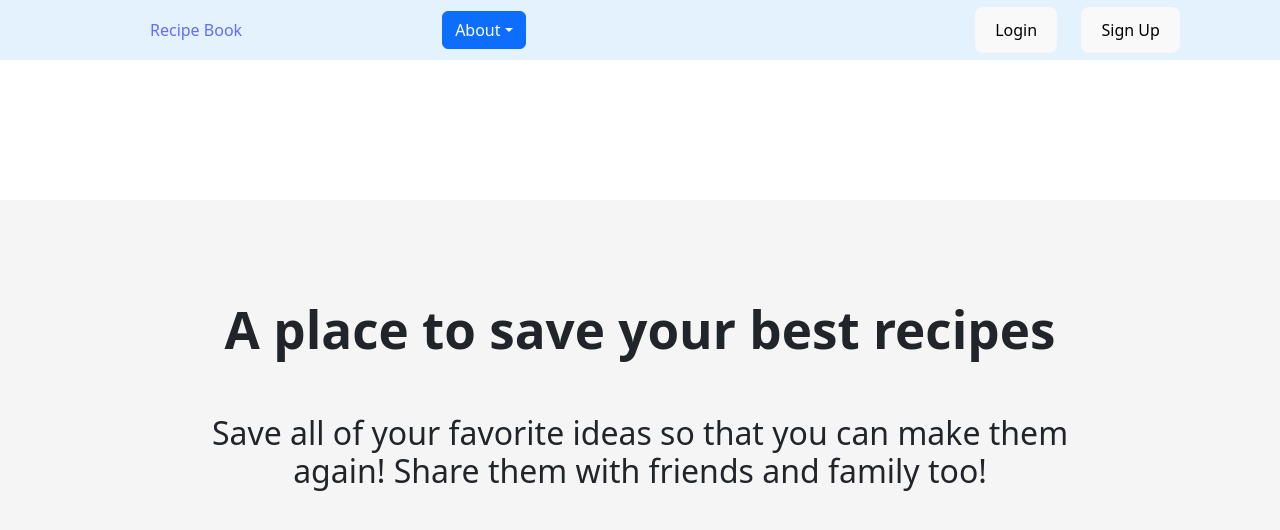
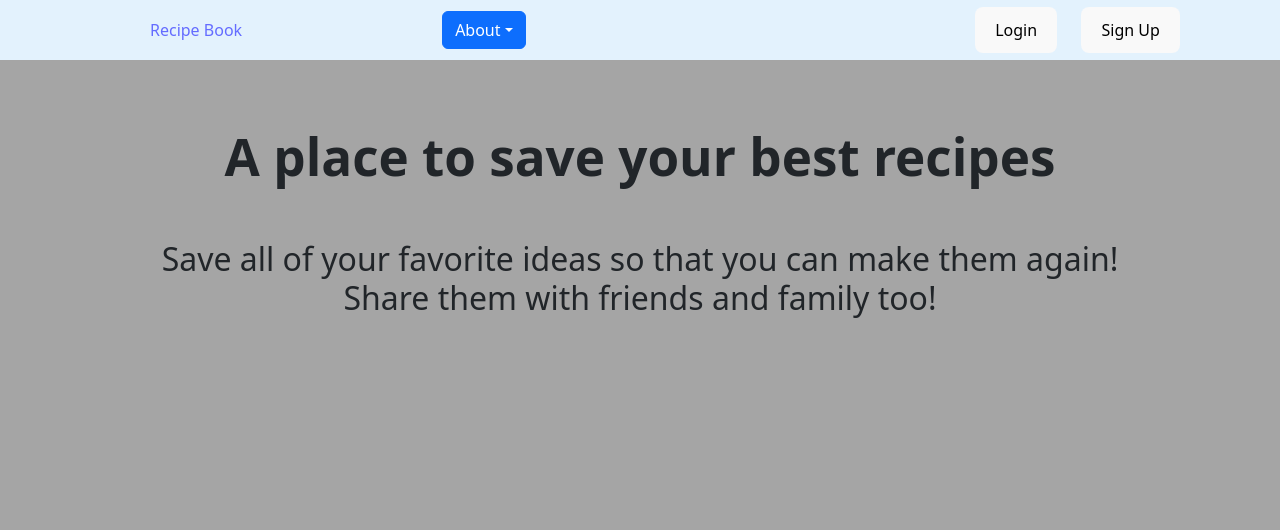
Before and after one commit to suktemung95/RecipeBook, a React (Vite) app: page / in a window 1280 px wide. Shown: the top 530 px of the page. Built offline with nearby package versions, Linux system fonts and the light colour scheme; no server answers.

Commit message:
Slight change to LandingPage for better visuals

```diff
--- a/src/components/AuthComp.jsx
+++ b/src/components/AuthComp.jsx
@@ -1,6 +1,7 @@
 import { Link } from "react-router-dom";
 
 export default function AuthComp({ isLogin, setEmail, setPassword, error, handleSignUp, loading }) {
+    console.log("Opened AuthComp")
     return (
         <form
             className="d-flex flex-column p-3 gap-4 bg-secondary w-25 h-50 rounded"
--- a/src/pages/LandingPage.jsx
+++ b/src/pages/LandingPage.jsx
@@ -2,10 +2,11 @@ import Navbar from '../components/NavBar';
 
 export default function LandingPage() {
     return (
-        <div className="landing-page d-flex flex-column align-items-center justify-content-center w-100"
-            style={{ backgroundColor: '#f5f5f5', height: '50vh' }}>
+        <div className="landing-page d-flex flex-column justify-content-start vw-100 vh-100"
+            style={{ backgroundColor: '#a5a5a5', height: '50vh'}}>
             <Navbar />
-            <div className='d-flex flex-column align-items-center w-100 px-3'>
+            <div className='d-flex flex-column align-items-center w-100'
+            style={{marginTop: "10%"}}>
                 <h1 className="w-75 fw-bold">A place to save your best recipes</h1>
                 <h2 className='mt-5 w-75 fw-light'>Save all of your favorite ideas so that you can make them again!
                     Share them with friends and family too!
```
